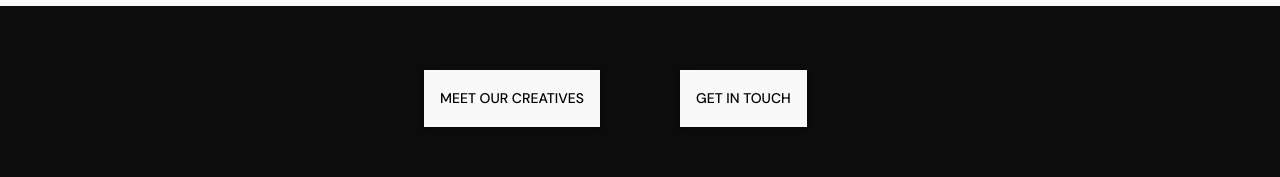
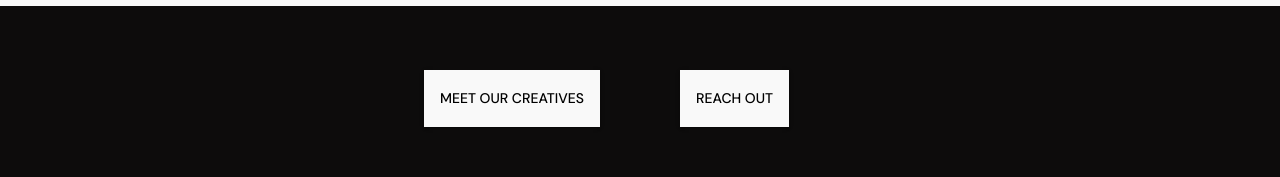
Before and after one commit to kailafitz/pure-divilment-pictures, a React (Create React App) app: page /test/about in a window 1280 px wide. Shown: the part 1666-1843 px from the top of the page. Built offline with nearby package versions, Linux system fonts and the light colour scheme; a web font is replaced by a local one.

Commit message:
Changed wording on button

```diff
--- a/src/Pages/About/index.tsx
+++ b/src/Pages/About/index.tsx
@@ -169,7 +169,7 @@ const About = () => {
               width: { xs: "100%", md: "fit-content" },
             }}
           >
-            Get in Touch
+            Reach Out
           </Button>
         </Grid>
       </Grid>
```
